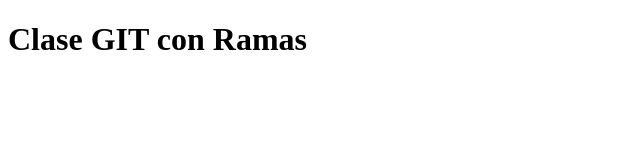
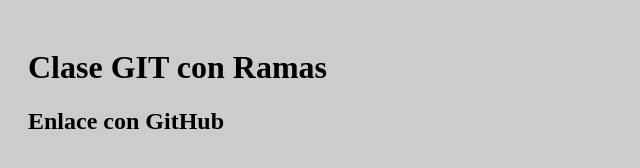
Before and after one commit to DiegoPardoCalderon/Modulo-2-Clase-Git, a plain HTML site: page index.html in a window 1280 px wide. Shown: the whole page, without its empty margins (0-640 px from the left). Drawn offline with Linux system fonts and the light colour scheme.

Commit message:
cambio de fondo del body

```diff
--- a/assets/css/styles.css
+++ b/assets/css/styles.css
@@ -1,3 +1,4 @@
 body {
-    padding: 20px
+    padding: 20px;
+    background-color: #ccc;
 }
--- a/index.html
+++ b/index.html
@@ -4,12 +4,14 @@
     <meta charset="UTF-8">
     <meta http-equiv="X-UA-Compatible" content="IE=edge">
     <meta name="viewport" content="width=device-width, initial-scale=1.0">
+    <link rel="stylesheet" href="assets/css/styles.css">
     <title>Clase GIT Rama Desarrollo</title>
 </head>
 <body>
     <h1>
         Clase GIT con Ramas
     </h1>
+    <h2>Enlace con GitHub</h2>
 
 </body>
 </html>
```
